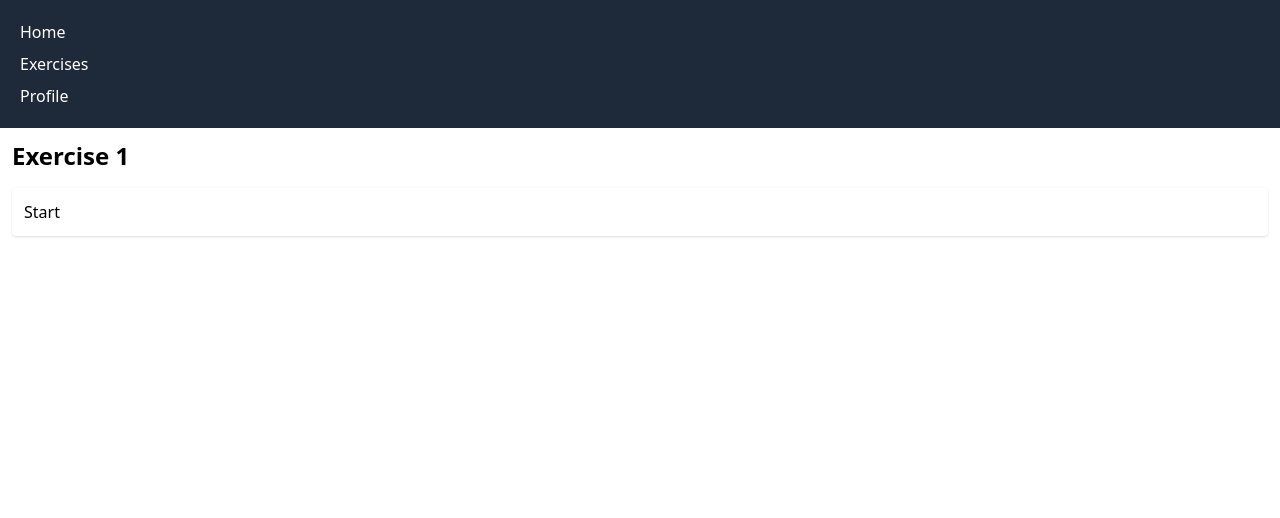
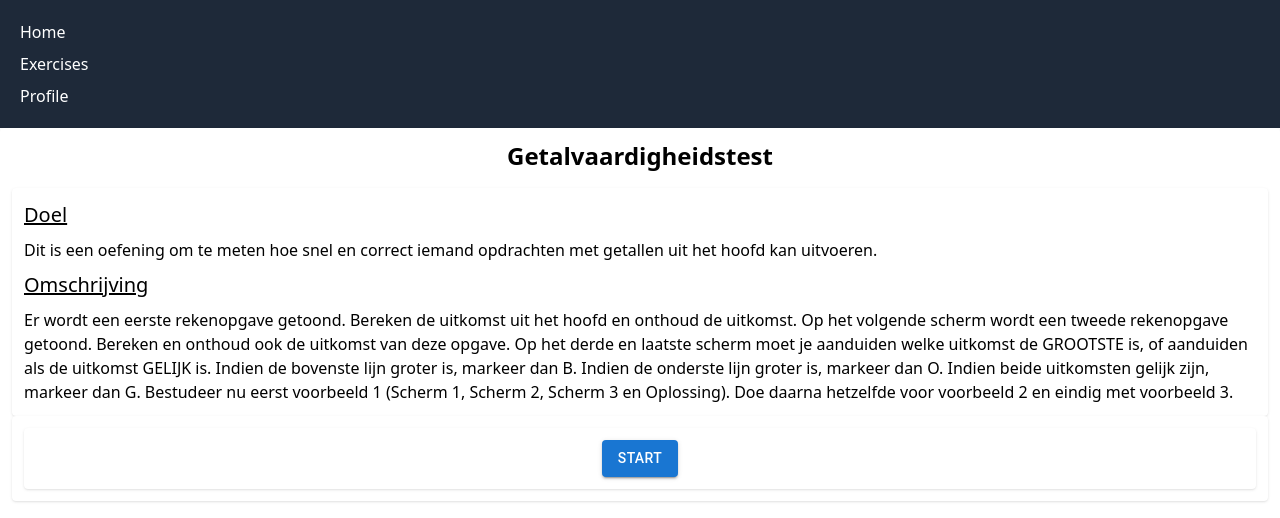
Before and after one commit to bralcc/basistest, a React (Vite) app: page /exercise1 in a window 1280 px wide. Shown: the top 518 px of the page. Built offline with nearby package versions, Linux system fonts and the light colour scheme.

Commit message:
optimized ex1, added some styling

```diff
--- a/package.json
+++ b/package.json
@@ -10,6 +10,9 @@
     "preview": "vite preview"
   },
   "dependencies": {
+    "@emotion/react": "^11.14.0",
+    "@emotion/styled": "^11.14.0",
+    "@mui/material": "^7.1.0",
     "@tailwindcss/vite": "^4.1.7",
     "react": "^19.1.0",
     "react-dom": "^19.1.0",
--- a/src/App.css
+++ b/src/App.css
@@ -1 +1,11 @@
 @import "tailwindcss";
+
+h2 {
+    font-size: 1.25rem;
+    text-decoration: underline;
+    margin-bottom: 0.5rem;
+}
+
+p {
+    font-size: 1rem;
+}
--- a/src/components/Box.jsx
+++ b/src/components/Box.jsx
@@ -2,7 +2,7 @@ import React from "react";
 
 export default function Box({ as: Tag = "div", children, ...props }) {
   // Base styling of every box
-  let baseClasses = "box-border w-full p-3 bg-white rounded shadow";
+  let baseClasses = "box-border w-full p-3 bg-white rounded shadow ";
 
   // If the box is a specific type, apply conditional styling
   if (Tag === "main" || Tag === "header") {
--- a/src/components/Title.jsx
+++ b/src/components/Title.jsx
@@ -1,5 +1,5 @@
 import React from "react";
 
-export default function Title({ children }) {
-  return <h1 className="text-2xl font-bold mb-4">{children}</h1>;
+export default function Title({ children, className }) {
+  return <h1 className={`text-2xl font-bold mb-4 ${className}`}>{children}</h1>;
 }
--- a/src/pages/Exercise1.jsx
+++ b/src/pages/Exercise1.jsx
@@ -1,6 +1,7 @@
 import React, { useState } from "react";
 import Box from "../components/Box";
 import Title from "../components/Title";
+import Button from "@mui/material/Button";
 
 const operators = ["+", "-", "*", "/"];
 
@@ -67,21 +68,28 @@ export default function Exercise1() {
   const [feedback, setFeedback] = useState("");
 
   function startExercise() {
+    setTries(0);
+    setScore(0);
+    showExercise();
+  }
+
+  function showExercise() {
+    if (tries < 10) {
       const ops = generateOperations();
       setOperations(ops);
       setHighestKey(getHighestOperation(ops));
       setStep("show1");
       setCurrentOp(0);
-    setTimeout;
       setFeedback("");
-  }
-
-  function nextOperation() {
-    if (currentOp < 1) {
-      setCurrentOp(currentOp + 1);
+      setTimeout(() => {
         setStep("show2");
+        setCurrentOp(1);
+        setTimeout(() => {
+          setStep("choose");
+        }, 1000);
+      }, 1000);
     } else {
-      setStep("choose");
+      setStep("score");
     }
   }
 
@@ -91,10 +99,13 @@ export default function Exercise1() {
     else if (choice === "second" && highestKey === "operation2") correct = true;
     else if (choice === "equal" && highestKey === "equal") correct = true;
 
-    setFeedback(correct ? "Correct!" : "Incorrect. Try again!");
+    setFeedback(correct ? "Correct!" : "Incorrect.");
     setScore((s) => (correct ? s + 1 : s));
     setTries((t) => t + 1);
     setStep("feedback");
+    setTimeout(() => {
+      showExercise();
+    }, 1000);
   }
 
   function nextRound() {
@@ -102,43 +113,80 @@ export default function Exercise1() {
   }
 
   return (
-    <Box as="section">
-      <Title>Exercise 1</Title>
+    <Box
+      as="section"
+      className="flex flex-col items-center justify-center min-h-screen"
+    >
+      <Title className="text-center">Getalvaardigheidstest</Title>
+      {step === "start" && (
         <Box>
-        {step === "start" && <button onClick={startExercise}>Start</button>}
+          <h2>Doel</h2>
+          <p className="mb-2">
+            Dit is een oefening om te meten hoe snel en correct iemand
+            opdrachten met getallen uit het hoofd kan uitvoeren.
+          </p>
+          <h2>Omschrijving</h2>
+          <p>
+            Er wordt een eerste rekenopgave getoond. Bereken de uitkomst uit het
+            hoofd en onthoud de uitkomst. Op het volgende scherm wordt een
+            tweede rekenopgave getoond. Bereken en onthoud ook de uitkomst van
+            deze opgave. Op het derde en laatste scherm moet je aanduiden welke
+            uitkomst de GROOTSTE is, of aanduiden als de uitkomst GELIJK is.
+            Indien de bovenste lijn groter is, markeer dan B. Indien de onderste
+            lijn groter is, markeer dan O. Indien beide uitkomsten gelijk zijn,
+            markeer dan G. Bestudeer nu eerst voorbeeld 1 (Scherm 1, Scherm 2,
+            Scherm 3 en Oplossing). Doe daarna hetzelfde voor voorbeeld 2 en
+            eindig met voorbeeld 3.
+          </p>
+        </Box>
+      )}
+
+      <Box className="flex flex-col justify-center items-center">
+        {["show1", "show2", "choose"].includes(step) && (
+          <p className="my-2">Tries: {tries}</p>
+        )}
+        {step === "start" && (
+          <Box className="flex justify-center items-center">
+            <Button variant="contained" onClick={startExercise}>
+              Start
+            </Button>
+          </Box>
+        )}
         {step === "show1" && (
-          <div>
+          <Box>
             <p>Operation 1: {operations.operation1}</p>
-            <button onClick={nextOperation}>Next</button>
-          </div>
+          </Box>
         )}
         {step === "show2" && (
-          <div>
+          <Box>
             <p>Operation 2: {operations.operation2}</p>
-            <button onClick={nextOperation}>Choose</button>
-          </div>
+          </Box>
         )}
         {step === "choose" && (
-          <div>
-            <button className="px-2" onClick={() => handleChoice("first")}>
+          <Box className="flex flex-row justify-center gap-4">
+            <Button variant="outlined" onClick={() => handleChoice("first")}>
               B
-            </button>
-            <button className="px-2" onClick={() => handleChoice("second")}>
+            </Button>
+            <Button variant="outlined" onClick={() => handleChoice("second")}>
               O
-            </button>
-            <button className="px-2" onClick={() => handleChoice("equal")}>
+            </Button>
+            <Button variant="outlined" onClick={() => handleChoice("equal")}>
               G
-            </button>
-          </div>
+            </Button>
+          </Box>
         )}
         {step === "feedback" && (
-          <div>
+          <Box>
             <p>{feedback}</p>
-            <p>
-              Score: {score}, Tries: {tries}
-            </p>
-            <button onClick={nextRound}>Next</button>
-          </div>
+          </Box>
+        )}
+        {step === "score" && (
+          <Box>
+            <p className="mb-2">Your score is: {score}</p>
+            <Button variant="outlined" onClick={nextRound}>
+              Go Again
+            </Button>
+          </Box>
         )}
       </Box>
     </Box>
--- a/src/pages/Home.jsx
+++ b/src/pages/Home.jsx
@@ -9,7 +9,7 @@ export default function Home() {
         <Title>This is home!</Title>
       </Box>
       <Box>
-        Go to <a href="/exercises">Go to exercises</a>
+        <a href="/exercises">Testlink: Go to exercises</a>
       </Box>
     </Box>
   );
--- a/src/pages/Profile.jsx
+++ b/src/pages/Profile.jsx
@@ -1,10 +1,11 @@
 import React from "react";
 import Box from "../components/Box";
+import Title from "../components/Title";
 
 export default function Profile() {
   return (
     <Box as="section">
-      <Title>Hello this is home.</Title>
+      <Title>Hello this is profile.</Title>
     </Box>
   );
 }
```
Also changed, not shown: src/components/Button.jsx (added), 1 other file (tests, documents, lock files or other folders). Lines whose indentation alone changed are shown as unchanged.
